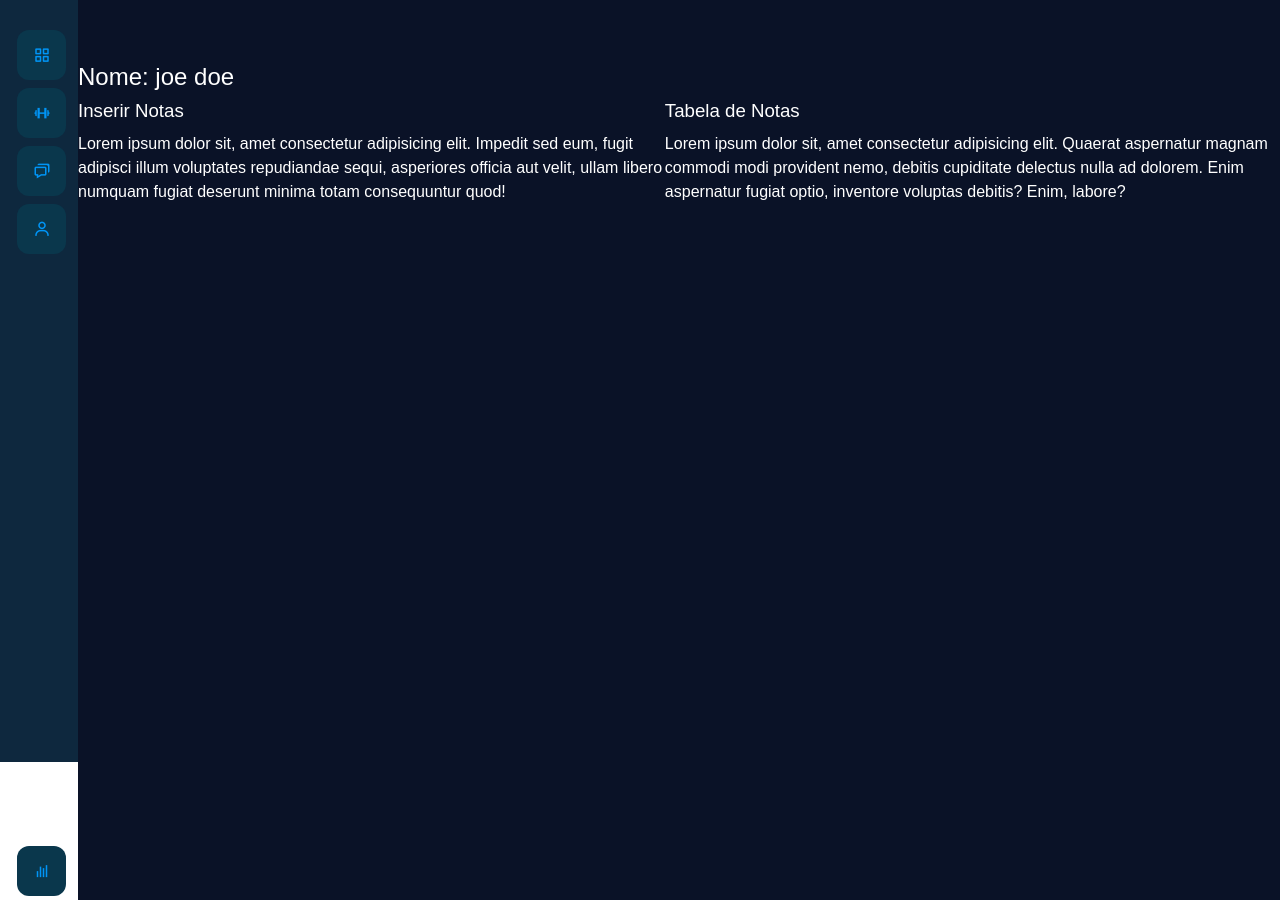
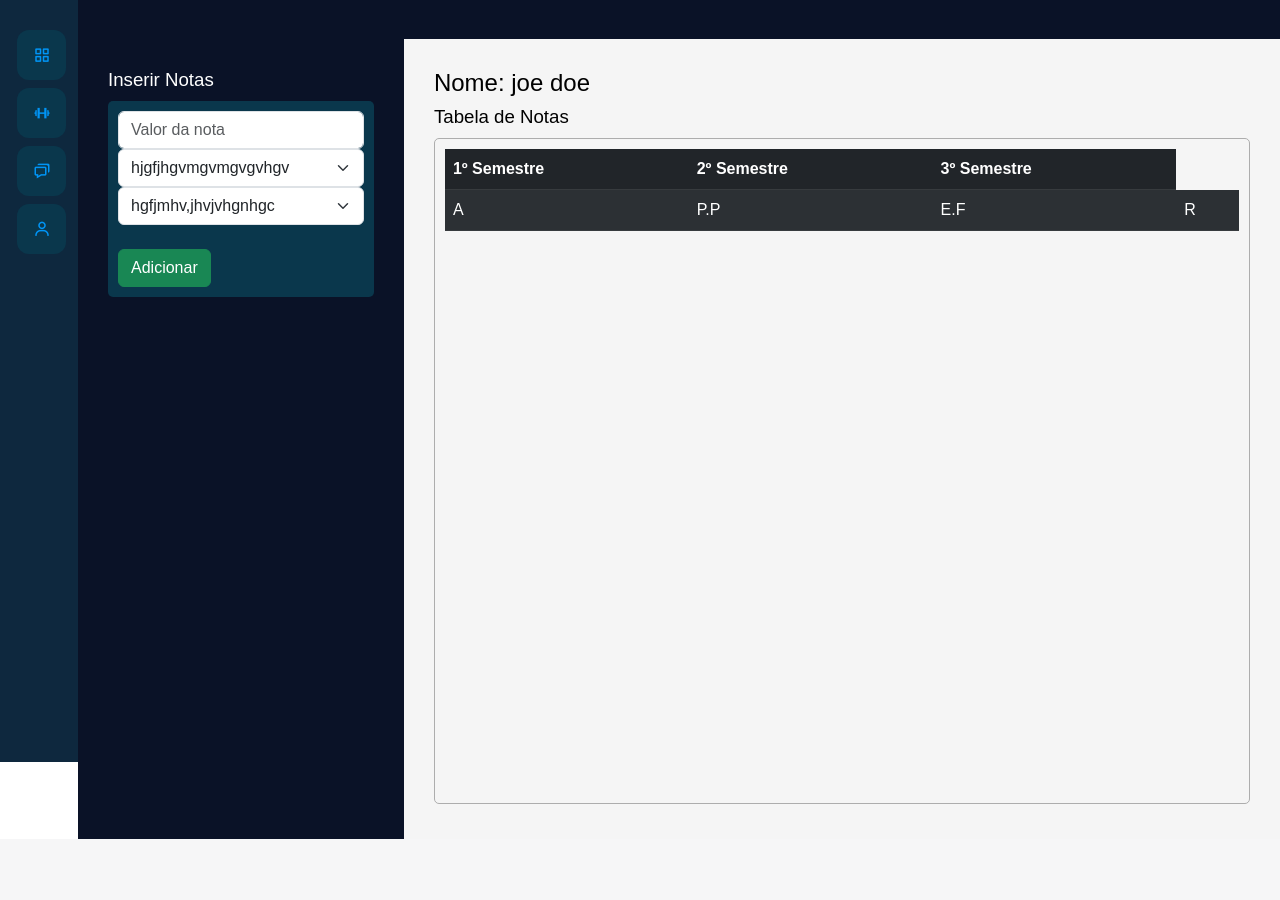
Before and after one commit to armandolaurindo/EduNet, a Django app: page /inserir_notas/1/ in a window 1280 px wide. Shown: the part 38-938 px from the top of the page. After the commit the page ends 877 px from the top, so only its background shows below. Run offline with Django 5.2, Linux system fonts and the light colour scheme; data comes from the database, SQL or seed files in the repository.

Commit message:
comecei a criar a função para inserir notas, e seu estilo

```diff
--- a/templates/static/usuarios/css/tumas.css
+++ b/templates/static/usuarios/css/tumas.css
@@ -57,3 +57,32 @@ h3{
     display: flex;
     height: 100vh;
 }
+.tabela-De-Notas{
+    background-color: rgb(245, 245, 245);
+    color: black;
+    padding: 30px;
+
+}
+.tabela-De-Notas{
+    width: 950px;
+}
+.inserir-Notas{
+    width: 350px;
+    color: white;
+    padding: 30px;
+}
+.form-nota input select{
+    display: block;
+}
+.content-add_notas{
+    background-color: #0A374C;
+    padding: 10px;
+    border-radius: 5px;
+}
+.content-table_notas{
+    height: 90%;
+    padding: 10px;
+    border-radius: 5px;
+    margin-bottom: 10px;
+    border: 1px solid rgb(173, 173, 173);
+}
--- a/usuarios/templates/inserir_notas.html
+++ b/usuarios/templates/inserir_notas.html
@@ -7,19 +7,51 @@
 
 
 {% block 'dashboard_professor' %}
-    <br>
-    <h4>Nome: {{aluno.nome}} {{aluno.sobrenome}}</h4>
-
     <div class="container-notas">
 
-        <div id="inserirNotas" class="inserirNotas">
+        <div id="inserirNotas" class="inserir-Notas">
             <h3>Inserir Notas</h3>
-            <p>Lorem ipsum dolor sit, amet consectetur adipisicing elit. Impedit sed eum, fugit adipisci illum voluptates repudiandae sequi, asperiores officia aut velit, ullam libero numquam fugiat deserunt minima totam consequuntur quod!</p>
+            <div class="content-add_notas">
+                <form action="{% url 'inserir_notas' aluno.id %}" method="POST" class="form-nota">{% csrf_token %}
+                    <input type="text" required placeholder="Valor da nota" name="nota" class="form-control">
+                    <select name="tipo-prova" id="tipoProva" class="form-select">
+                        <option value="">hjgfjhgvmgvmgvgvhgv</option>
+                    </select>
+                    <select name="semestre" id="tipoProva" class="form-select">
+                        <option value="">hgfjmhv,jhvjvhgnhgc</option>
+                    </select>
+                    <br>
+                    <input type="submit" value="Adicionar" class="btn btn-success">
+                </form>
+            </div>
         </div>
 
-        <div id="tabelaDeNotas" class="tabelaDeNotas">
+        <div id="tabelaDeNotas" class="tabela-De-Notas">
+            <h4>Nome: {{aluno.nome}} {{aluno.sobrenome}}</h4>
             <h3>Tabela de Notas</h3>
-            <p>Lorem ipsum dolor sit, amet consectetur adipisicing elit. Quaerat aspernatur magnam commodi modi provident nemo, debitis cupiditate delectus nulla ad dolorem. Enim aspernatur fugiat optio, inventore voluptas debitis? Enim, labore?</p>
+            {% if messages %}
+                <br>
+                {% for message in messages %}
+                    <div class="alert {{message.tags}}">{{message}}</div>
+                {% endfor %}
+            {% endif %}
+            <div class="content-table_notas">
+                <table class="table table-dark table-striped">
+                    <thead>
+                        <tr>
+                            <th scope="col">1º Semestre</th>
+                            <th scope="col">2º Semestre</th>
+                            <th scope="col">3º Semestre</th>
+                        </tr>
+                    </thead>
+                    <tbody>
+                        <td>A</td>
+                        <td>P.P</td>
+                        <td>E.F</td>
+                        <td>R</td>
+                    </tbody>
+                </table>
+            </div>
         </div>
     </div>
 
--- a/usuarios/views.py
+++ b/usuarios/views.py
@@ -116,6 +116,15 @@ def inserir_notas(request, id_aluno):
     if request.method == 'GET':
         aluno = Aluno.objects.get(id=id_aluno)
         return render(request, 'inserir_notas.html', {'aluno': aluno})
+    elif request.method == 'POST':
+        valor_nota = request.POST.get('nota')
+        type_prova = request.POST.get('tipo-prova')
+        semestre = request.POST.get('semestre')
+
+        print(valor_nota, type_prova, semestre)
+
+        messages.add_message(request, messages.SUCCESS, 'A nota foi adicionada!')
+        return redirect(reverse('inserir_notas', args=id_aluno))
 
 '''
 @has_permission_decorator('cadastrar_aluno')
```
